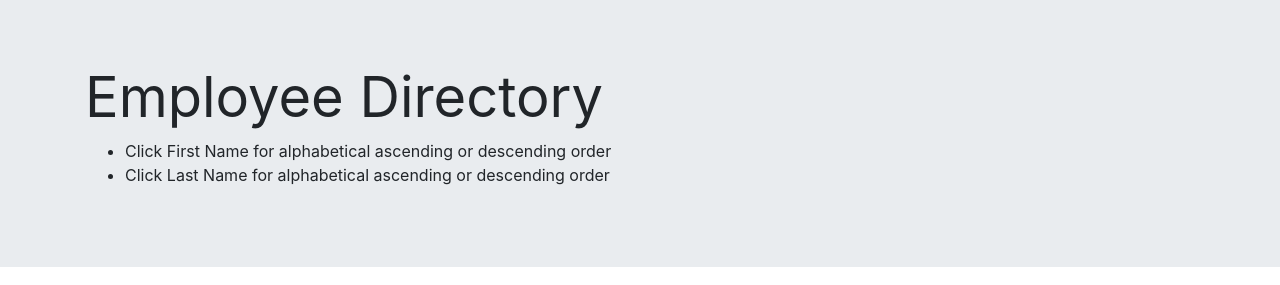
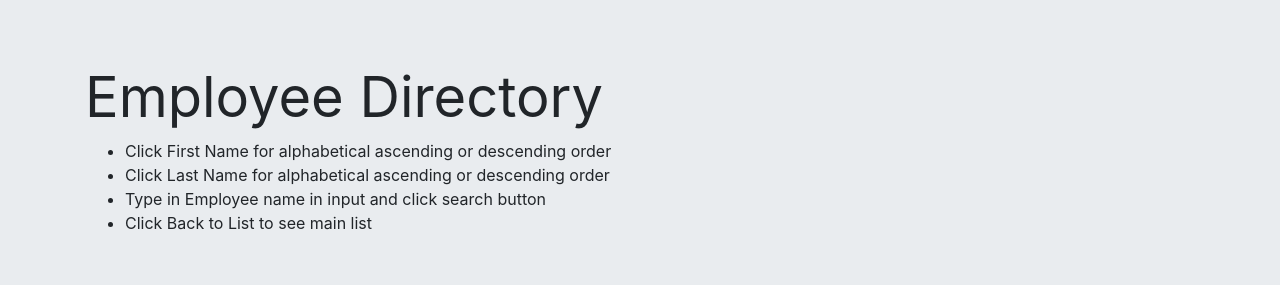
Before and after one commit to JFunck1990/19-Employee-Directory-, a React (Create React App) app: page / in a window 1280 px wide. Shown: the top 285 px of the page. Built offline with nearby package versions, Linux system fonts and the light colour scheme; no server answers.

Commit message:
added more instruction to jumbotron

```diff
--- a/src/components/Jumbotron/Jumbotron.js
+++ b/src/components/Jumbotron/Jumbotron.js
@@ -9,6 +9,8 @@ function Jumbotron() {
         <ul>
           <li>Click First Name for alphabetical ascending or descending order</li>
           <li>Click Last Name for alphabetical ascending or descending order</li>
+          <li>Type in Employee name in input and click search button</li>
+          <li>Click Back to List to see main list</li>
         </ul>
       </div>
     </div>
```
